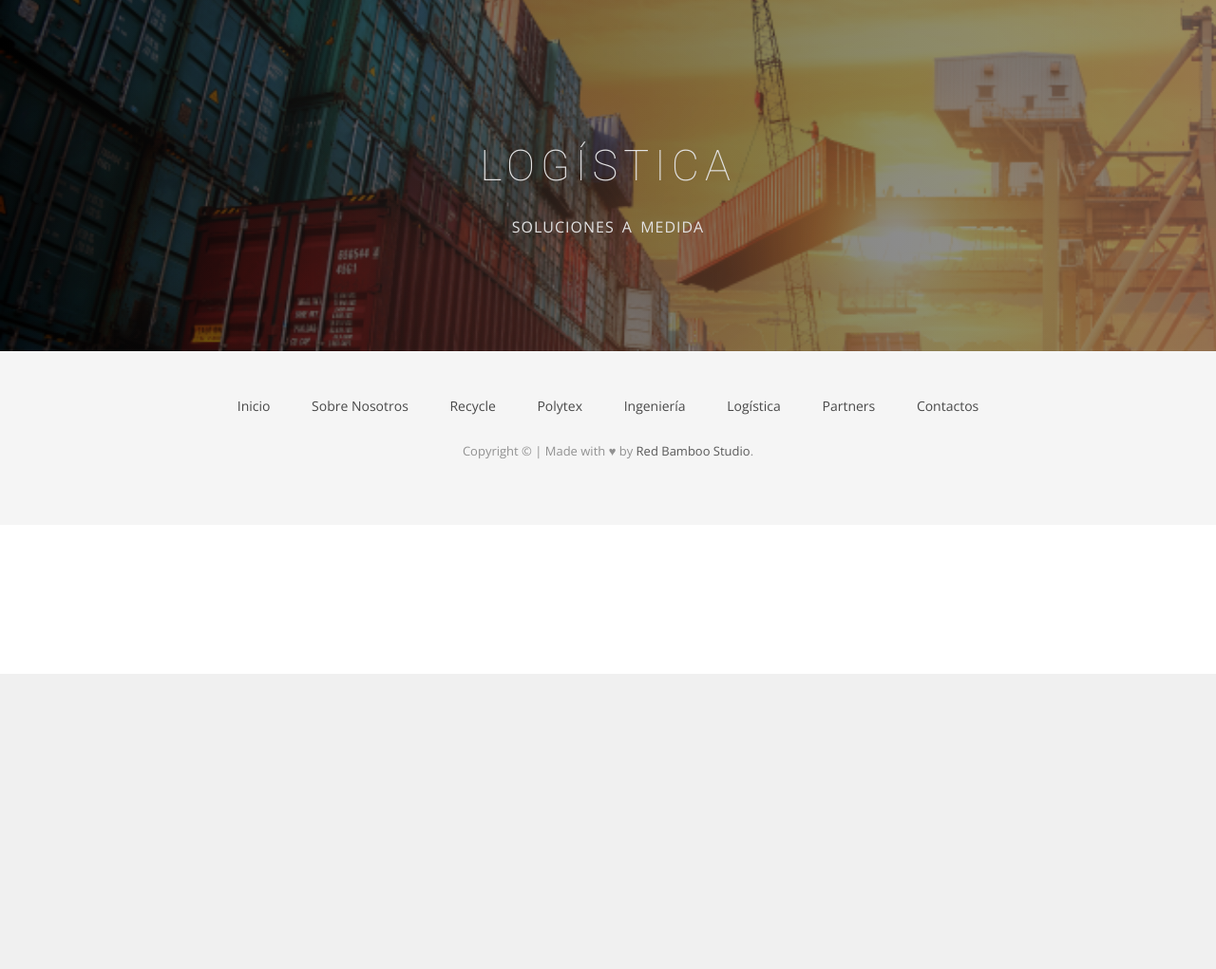
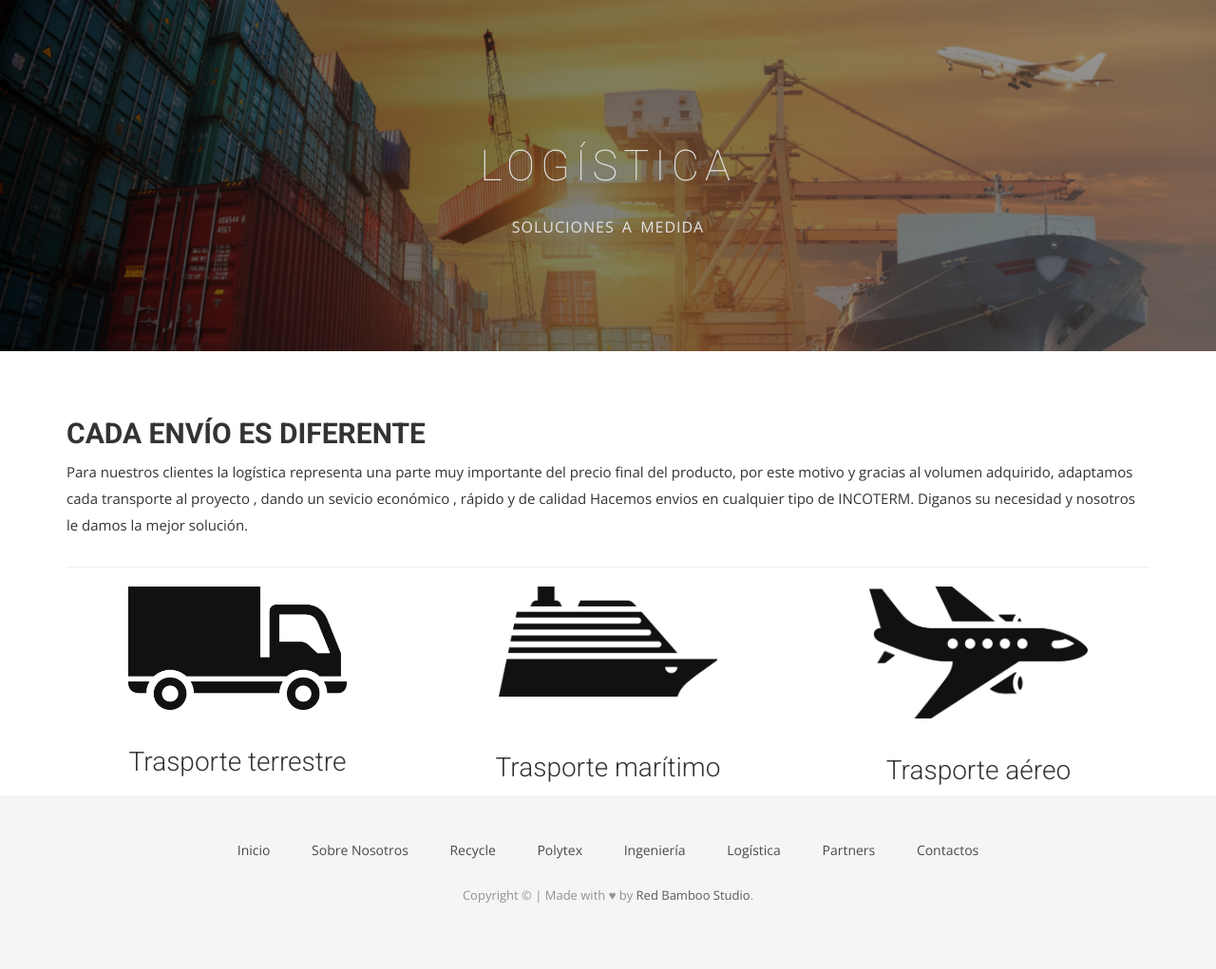
Before and after one commit to juancturcios/New-Esterlich, a PHP site: page /logistica.php in a window 1280 px wide. Shown: the part 90-1111 px from the top of the page at 95% size. Before the commit the page ends 800 px from the top, so only its background shows below. Run offline with PHP 8.4, Linux system fonts and the light colour scheme; some libraries are stand-ins or nearby versions; some web fonts are replaced.

Commit message:
Amor de papi

```diff
--- a/logistica.php
+++ b/logistica.php
@@ -14,6 +14,46 @@
      </div>
  </section>
 
+ <section id="" class="recycle">
+   <div class="container">
+     <div class="row">
+       <div class="col-sm-12">
+         <div class="block">
+           <div>
+             <h2 class="title-mision">CADA ENVÍO ES DIFERENTE</h2>
+           </div>
+           <p>Para nuestros clientes la logística representa una parte muy importante del precio final del producto, por este motivo y gracias al volumen adquirido, adaptamos cada transporte al proyecto , dando un sevicio económico , rápido y de calidad
+              Hacemos envios en cualquier tipo de INCOTERM.
+              Diganos su necesidad y nosotros le damos la mejor solución.</p>
+         </div>
+        </div><!-- .col-md-7 close -->
+       </div>
+
+       <hr>
+
+       <div class="row">
+           <div class="col-sm-4 text-center">
+             <img class="img-responsive center-block" src="img/auto.png" alt="Auto" width="230px">
+             <br>
+             <h3>Trasporte terrestre</h3>
+           </div>
+
+
+         <div class="col-md-4 text-center">
+           <img class="img-responsive center-block" src="img/barco.png" alt="Barco" width="230px">
+           <br><br>
+           <h3>Trasporte marítimo</h3>
+         </div>
+
+         <div class="col-md-4 text-center">
+           <img class="img-responsive center-block" src="img/avion.png" alt="Avion" width="230px">
+           <br>
+           <h3>Trasporte aéreo</h3>
+         </div>
+       </div>
+
+     </div>
+ </section>
 
 
  <?php
```
Also changed, not shown: ingenieria.php (+7 -7 lines), img/auto.png (added), img/avion.png (added), img/barco.png (added).
